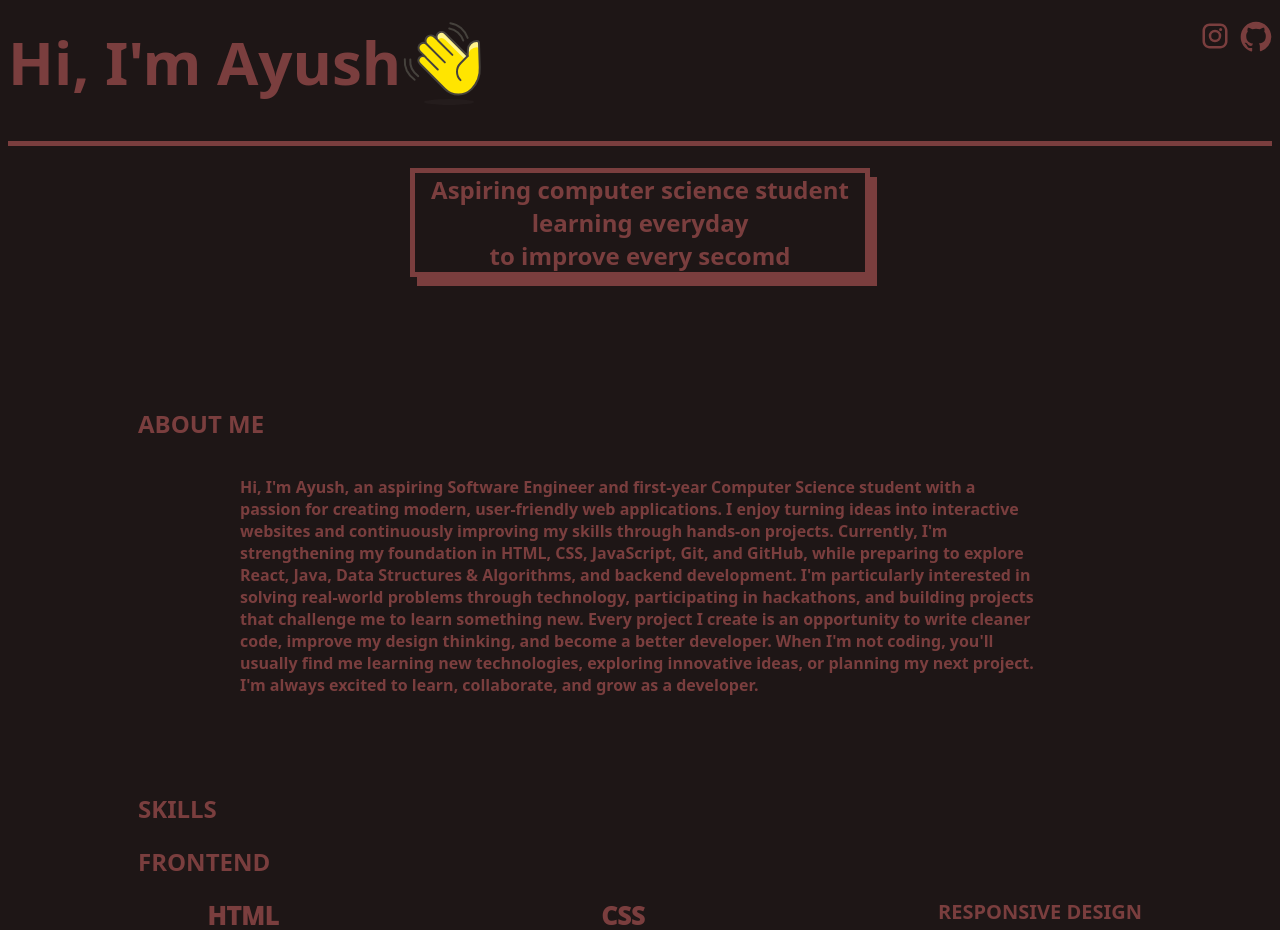
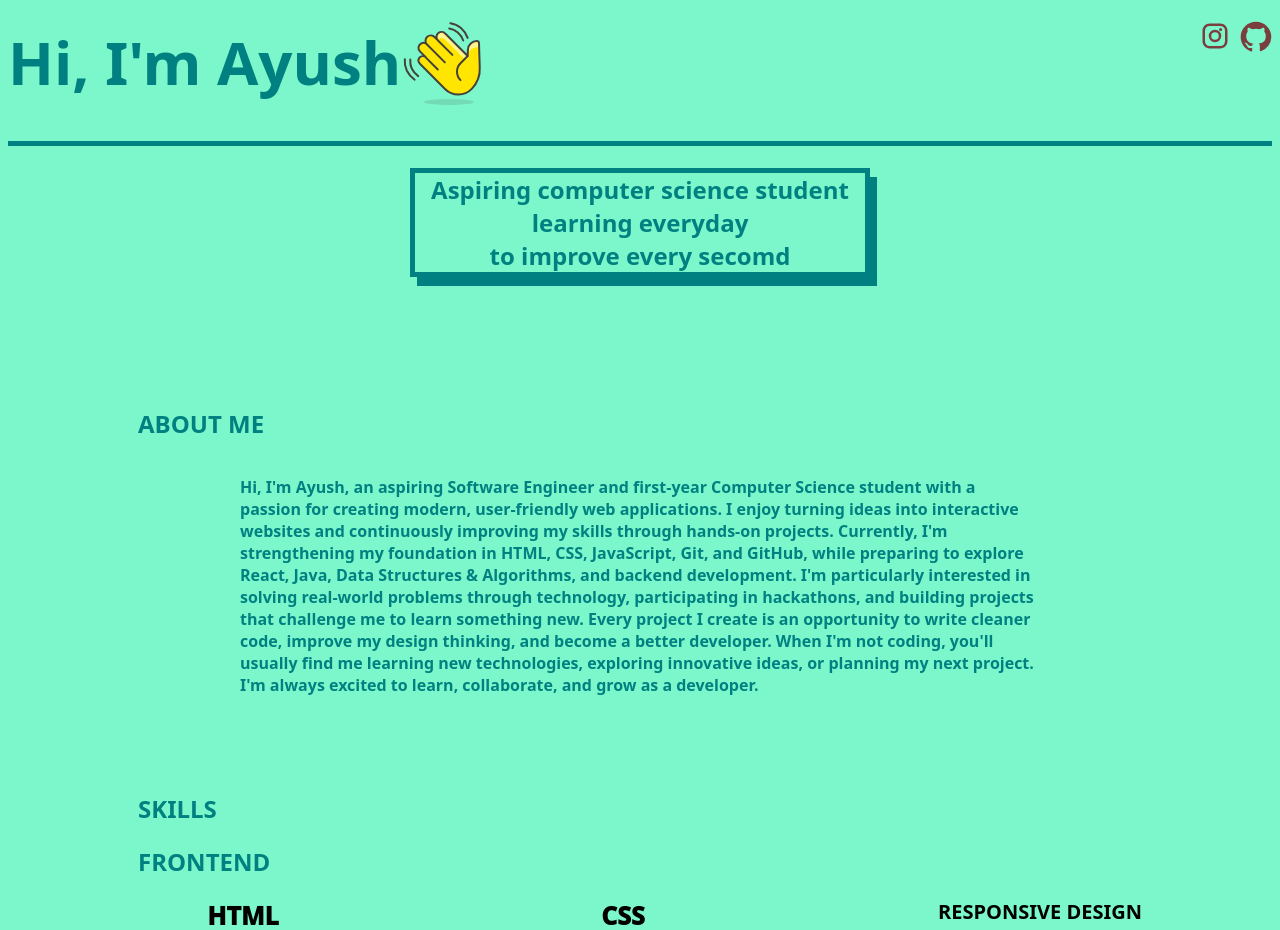
Before and after one commit to ayushagrawalfzd4321-dot/AYUSH-AGRAWAL, a plain HTML site: page index.html in a window 1280 px wide. Shown: the top 930 px of the page. Drawn offline with Linux system fonts and the light colour scheme.

Commit message:
final color

```diff
--- a/index.html
+++ b/index.html
@@ -88,7 +88,7 @@
                     <h2>FRONTEND</h2>
                     <ul id="frontend">
                         <li id="html">
-                            <p style="color:rgb(122, 62, 62)" class="htmltext">HTML</p>
+                            <p  class="htmltext">HTML</p>
                             <svg xmlns="http://www.w3.org/2000/svg" x="0px" y="0px" width="130" height="130"
                                 viewBox="0 -0 44 44">
                                 <path fill="#E65100" d="M41,5H7l3,34l14,4l14-4L41,5L41,5z"></path>
@@ -103,7 +103,7 @@
                             </svg>
                         </li>
                         <LI   id="css">
-                            <p style="color:rgb(122, 62, 62)" class="csstext">CSS</p><svg xmlns="http://www.w3.org/2000/svg" x="100px" y="0px"
+                            <p  class="csstext">CSS</p><svg xmlns="http://www.w3.org/2000/svg" x="100px" y="0px"
                                 width="130" height="130" viewBox="0 -0 44 44">
                                 <path fill="#0277BD" d="M41,5H7l3,34l14,4l14-4L41,5L41,5z"></path>
                                 <path fill="#039BE5" d="M24 8L24 39.9 35.2 36.7 37.7 8z"></path>
@@ -115,7 +115,7 @@
                                 </path>
                             </svg>
                         </LI>
-                        <li style="color:rgb(122, 62, 62)"  id="res"><b>RESPONSIVE DESIGN</b><img
+                        <li style="color:black" id="res"><b>RESPONSIVE DESIGN</b><img
                                 src="svg/computer-responsive-svgrepo-com.svg"></li>
                     </ul>
 
@@ -124,11 +124,11 @@
                     <UL id="tools">
                         <li id="git"><img width="220px" id=svgit" src="svg/git-svgrepo-com.svg"></li>
                         <LI id="github"><svg xmlns="http://www.w3.org/2000/svg" width="140" height="140"
-                                viewBox="0 0 24 24" fill="rgb(122, 62, 62)" >
+                                viewBox="0 0 24 24" fill="black" >
                                 <path
                                     d="M12 .5C5.65.5.5 5.65.5 12c0 5.08 3.29 9.38 7.85 10.9.57.1.78-.25.78-.55v-2.15c-3.19.69-3.86-1.54-3.86-1.54-.52-1.32-1.27-1.67-1.27-1.67-1.04-.71.08-.69.08-.69 1.15.08 1.75 1.18 1.75 1.18 1.02 1.75 2.68 1.25 3.34.96.1-.74.4-1.25.72-1.54-2.55-.29-5.23-1.28-5.23-5.68 0-1.25.45-2.27 1.18-3.07-.12-.29-.51-1.47.11-3.06 0 0 .97-.31 3.17 1.17a10.96 10.96 0 0 1 5.78 0c2.2-1.48 3.17-1.17 3.17-1.17.62 1.59.23 2.77.11 3.06.73.8 1.18 1.82 1.18 3.07 0 4.41-2.69 5.38-5.25 5.67.41.35.78 1.03.78 2.08v3.08c0 .3.21.66.79.55A11.5 11.5 0 0 0 23.5 12C23.5 5.65 18.35.5 12 .5Z" />
                             </svg>
-                            <p style="color:rgb(122, 62, 62)" class="githubtext">GITHUB</p>
+                            <p  class="githubtext">GITHUB</p>
                         </LI>
                         <LI id="vs"><svg xmlns="http://www.w3.org/2000/svg" x="0px" y="0px" width="140" height="135"
                                 viewBox="0 0 48 48">
@@ -142,7 +142,7 @@
                                     d="M9,14.104L34,33v9.647c0,1.198-1.482,1.758-2.275,0.86L4.658,18.761 c-0.9-0.83-0.849-2.267,0.107-3.032c0,0,1.324-1.232,1.803-1.574C7.304,13.63,8.271,13.57,9,14.104z">
                                 </path>
                             </svg>
-                            <p style="color:rgb(122, 62, 62)" CLASS="vscode">VS CODE</p>
+                            <p  CLASS="vscode">VS CODE</p>
                         </LI>
                     </UL>
 
@@ -160,9 +160,9 @@
             <p class="con"><b>Have an opportunity, collaboration, or just want to connect? Feel free to reach out</b>
             </p>
             <ul>
-                <li><a target="_blank" href="https://www.instagram.com/ayush__15_12/" style="color:rgb(122, 62, 62)" >INSTAGRAM</a>
+                <li><a target="_blank" href="https://www.instagram.com/ayush__15_12/" style="color:teal" >INSTAGRAM</a>
                 </li>
-                <li><a href="mailto: ayushagrawalfzd4321@gmail.com" target="_blank" style="color:rgb(122, 62, 62)" >Email</a></li>
+                <li><a href="mailto: ayushagrawalfzd4321@gmail.com" target="_blank" style="color:teal" >Email</a></li>
             </ul>
         </section>
 
--- a/style.css
+++ b/style.css
@@ -1,6 +1,6 @@
 body {
-    background-color: rgb(30,22,22);
-    color: rgb(122, 62, 62);
+    background-color: rgb(123, 247, 203);
+    color: teal;
     font-family: system-ui, -apple-system, BlinkMacSystemFont, 'Segoe UI', Roboto, Oxygen, Ubuntu, Cantarell, 'Open Sans', 'Helvetica Neue', sans-serif;
 }
 .navbar {
@@ -8,8 +8,8 @@ body {
     justify-content: space-between;
     position: sticky;
     top: 0px;
-    border-bottom: 5px solid rgb(122, 62, 62);;
-    background-color: rgb(30, 22, 22)
+    border-bottom: 5px solid teal;
+    background-color: rgb(123, 247, 203)
 
 }
 .hero {
@@ -17,8 +17,8 @@ body {
     flex-direction: column;
     align-items: centEr;
     width: 450px;
-    box-shadow: 7px 9px rgb(122, 62, 62);;
-    border-color: rgb(122, 62, 62);;
+    box-shadow: 7px 9px teal;
+    border-color: teal;
     border-style: solid;
     border-width: 5px;
 
```
